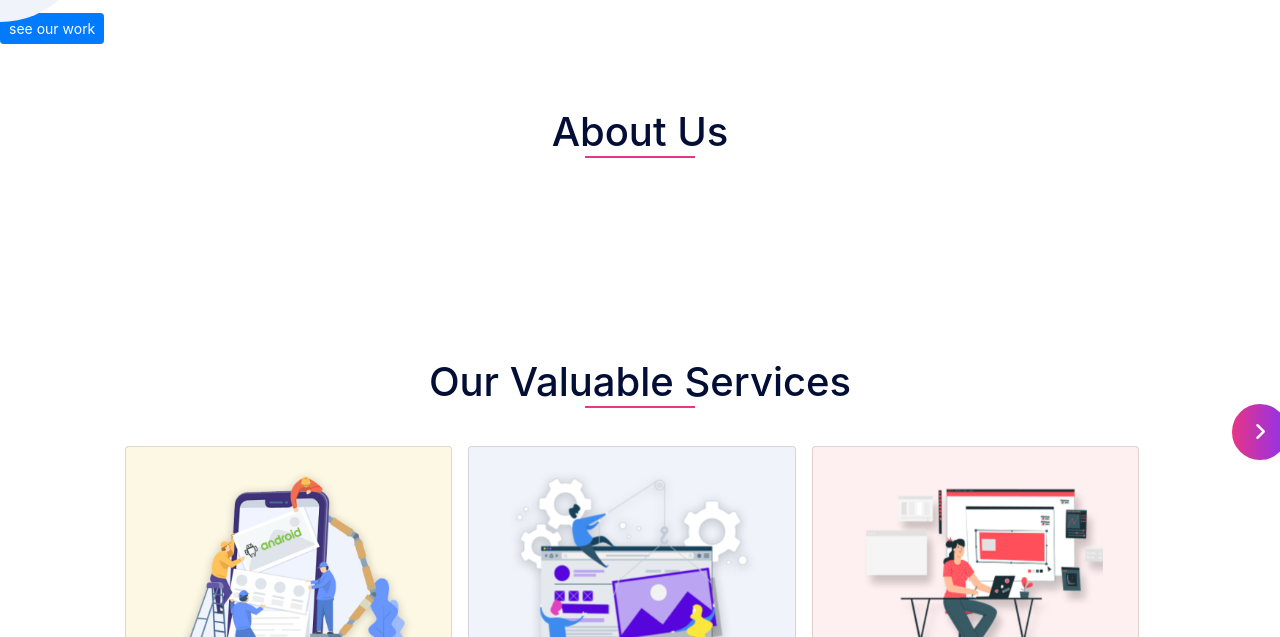
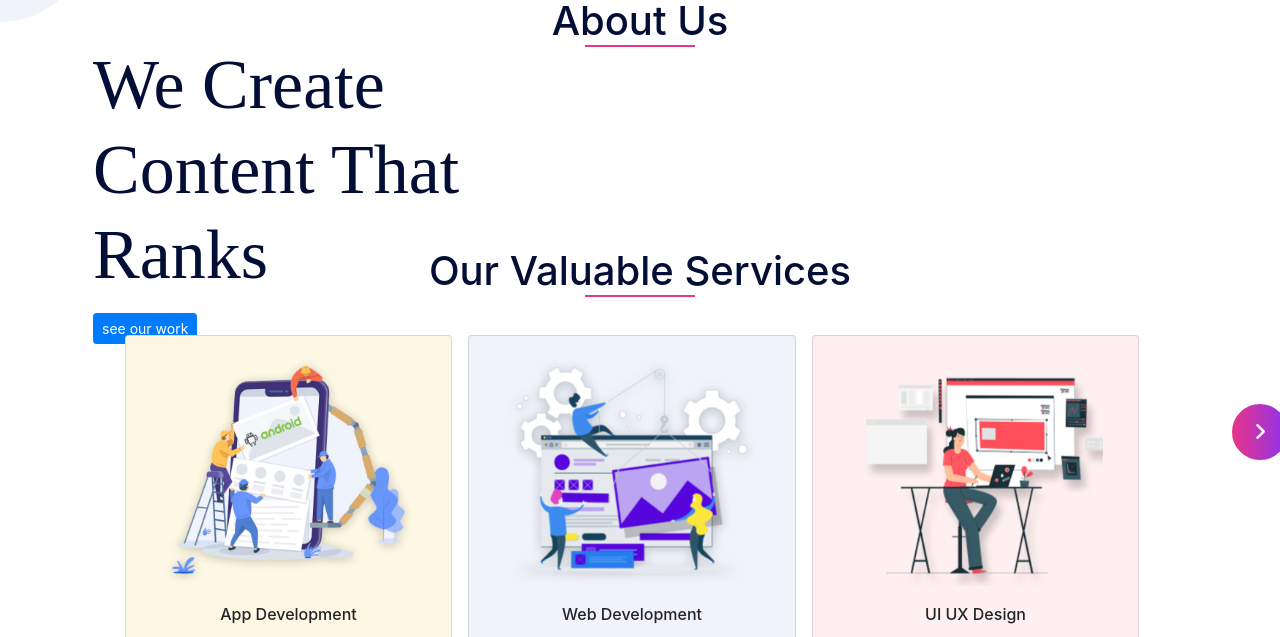
Before and after one commit to indirahmw/finalproject3-msib, a plain HTML site: page fp3/index.html in a window 1280 px wide. Shown: the part 163-800 px from the top of the page. Drawn offline with nearby package versions, Linux system fonts and the light colour scheme.

Commit message:
Update index.css
Header and Banner

```diff
--- a/fp3/index.css
+++ b/fp3/index.css
@@ -8,7 +8,37 @@ body {
     height: 130vh;
     background: linear-gradient(#FFFFFF 66%, #020E35 66%);
 }
+.container1{
+    position: absolute;
+    left: 7.27%;
+    right: 61.45%;
+    top: 17.68%;
+    bottom: 54.83%;
+}
 
+.container2{
+    position: absolute;
+    left: 730px;
+    margin-top:-2rem;
+}
+.logo{
+    position: absolute;
+    height: 6rem;
+    padding-left: 6rem;
+}
+
+.title{
+    margin-top: 4rem;
+    font-family: 'Basic';
+    font-style: normal;
+    font-weight: 400;
+    font-size: 70px;
+    line-height: 85px;
+    color: #020E35;
+}
+a{
+    --bs-navbar-nav-link-padding-x: 2.0rem;
+}
 .circle {
     width: 90px;
     height: 180px;
```
